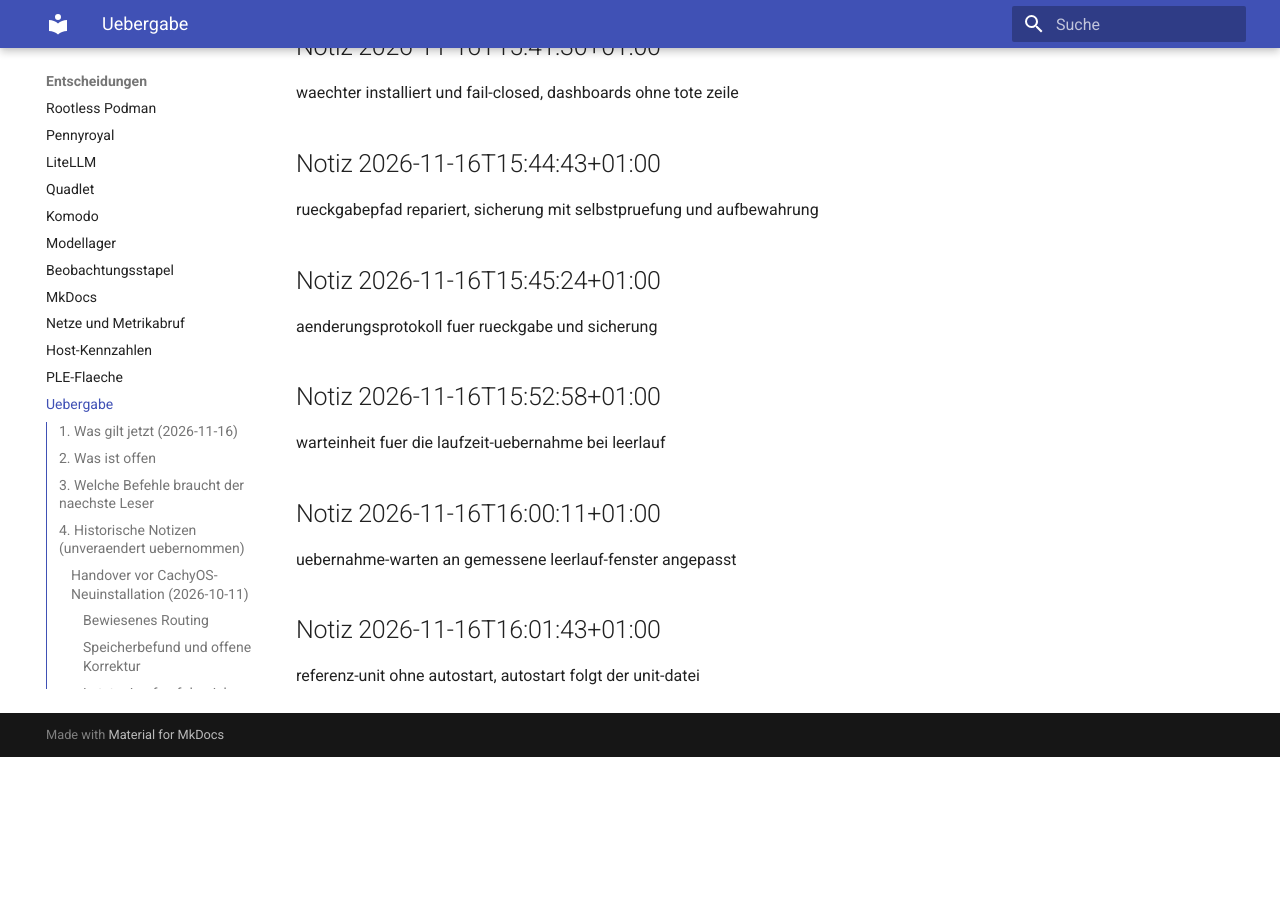
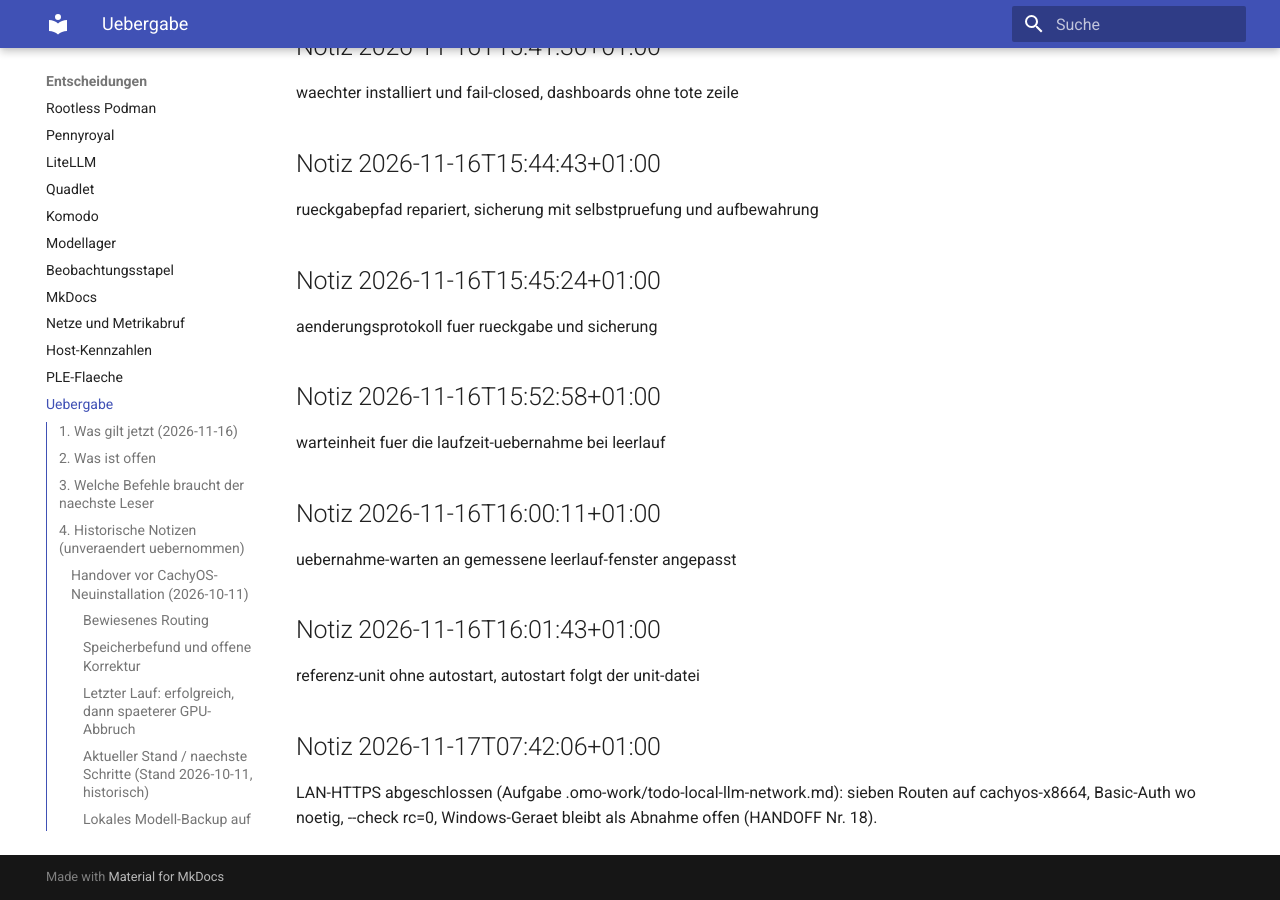
Before and after one commit to thomasdenk79-cyber/llm-infra-setup, an MkDocs documentation site: the page built from docs/HANDOFF.md, in a window 1280 px wide and 900 px high, scrolled down 9308 px. Built offline with MkDocs 1.6.1 and Material for MkDocs 9.7.7, drawn with Linux system fonts in a browser that asks for light colours; before the commit the page ends 10065 px from its top, so only the background shows below that; some of the changed text lies outside the part shown.

Commit message:
stand: 2026-11-17T07:42 gesichert (2 Dateien)

```diff
--- a/docs/HANDOFF.md
+++ b/docs/HANDOFF.md
@@ -1,4 +1,4 @@
-Zuletzt gesichert: 2026-11-16T16:01:43+01:00 durch `scripts/session-checkpoint.sh`
+Zuletzt gesichert: 2026-11-17T07:42:06+01:00 durch `scripts/session-checkpoint.sh`
 
 # Arbeitsstand und Uebergabe (2026-11-16)
 
@@ -493,3 +493,7 @@ uebernahme-warten an gemessene leerlauf-fenster angepasst
 ## Notiz 2026-11-16T16:01:43+01:00
 
 referenz-unit ohne autostart, autostart folgt der unit-datei
+
+## Notiz 2026-11-17T07:42:06+01:00
+
+LAN-HTTPS abgeschlossen (Aufgabe .omo-work/todo-local-llm-network.md): sieben Routen auf cachyos-x8664, Basic-Auth wo noetig, --check rc=0, Windows-Geraet bleibt als Abnahme offen (HANDOFF Nr. 18).
```
Also changed, not shown: .omo-work/todo-local-llm-network.md (added, +48 -0 lines).
